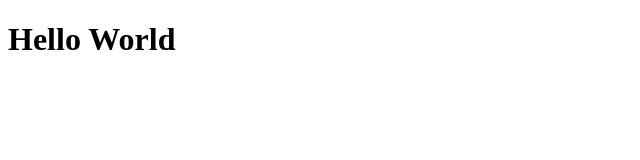
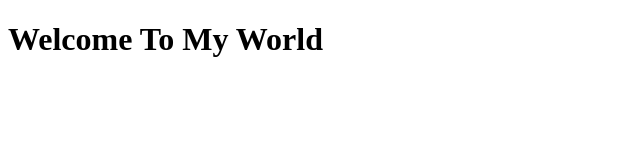
Before and after one commit to Jackieid/revou-hari1, a plain HTML site: page index.html in a window 1280 px wide. Shown: the whole page, without its empty margins (0-640 px from the left). Drawn offline with Linux system fonts and the light colour scheme.

Commit message:
second commit

```diff
--- a/index.html
+++ b/index.html
@@ -3,7 +3,7 @@
     <head>
         <title>YUBIN</title>
         <body>
-            <h1>Hello World</h1>
+            <h1>Welcome To My World</h1>
         </body>
     </head>
 </html>
```
